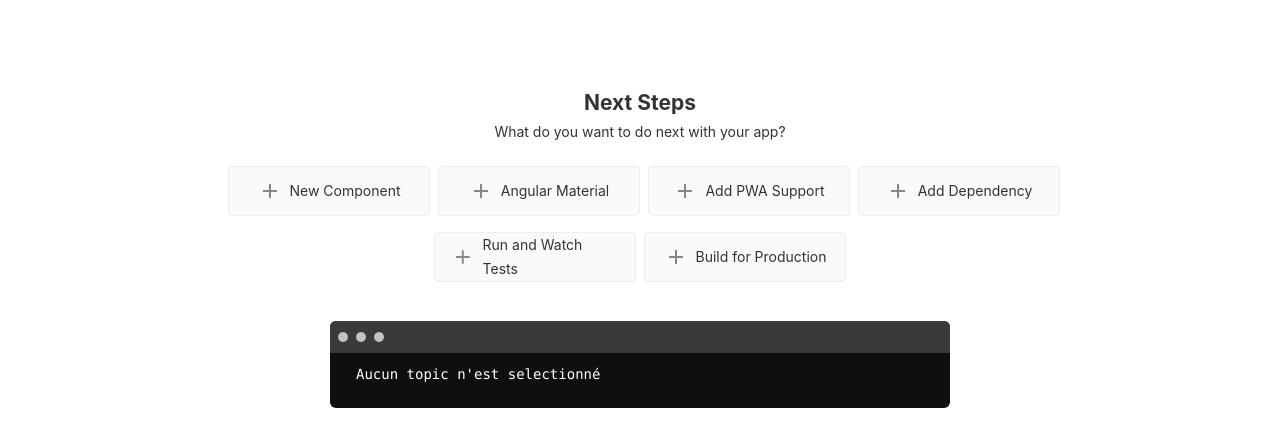
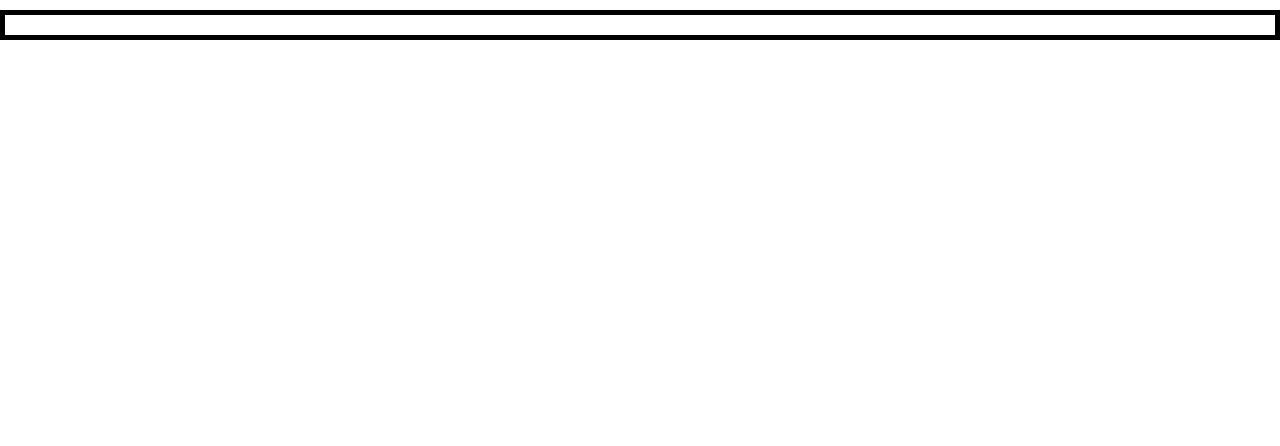
Before and after one commit to sncf-up2dev/angular-exercices, an Angular app: page / in a window 1280 px wide. Shown: the top 446 px of the page. Built offline with nearby package versions, Linux system fonts and the light colour scheme.

Commit message:
Base de l'exercice app folder

```diff
--- /dev/null
+++ b/src/app/folder-component/folder.component.ts
@@ -0,0 +1,32 @@
+import { Component, NgModule, inject } from "@angular/core";
+import { BrowserModule } from "@angular/platform-browser";
+import { Tree } from "./tree.component";
+import { CommonModule } from "@angular/common";
+import { FormsModule } from "@angular/forms";
+import { TreeComponent } from "./tree.component";
+
+@Component({
+    standalone: true,
+    selector: 'app-root',
+    template: `
+        <app-tree [tree]="folder" />
+    `,
+    imports: [TreeComponent],
+})
+export class FolderComponent {
+
+    readonly folder = new Tree(
+        "root",
+        [
+            new Tree(
+                "folder",
+                [
+                    new Tree("data"),
+                    new Tree("confidential")
+                ]
+            ),
+            new Tree("readme")
+        ]
+    )
+
+}
--- /dev/null
+++ b/src/app/folder-component/tree.component.ts
@@ -0,0 +1,27 @@
+import { CommonModule } from "@angular/common";
+import { Component, HostListener, InjectionToken, Input, OnInit, Pipe, PipeTransform, SkipSelf, inject } from "@angular/core";
+
+export class Tree {
+    constructor(
+        public value: string,
+        public children: Tree[] = []
+    ) { }
+}
+
+@Component({
+    standalone: true,
+    imports: [CommonModule],
+
+    selector: 'app-tree',
+    template: `
+    <div class="border">
+
+    </div>
+    `,
+})
+export class TreeComponent {
+
+    @Input({ required: true })
+    tree!: Tree
+
+}
--- a/src/main.ts
+++ b/src/main.ts
@@ -3,12 +3,13 @@ import { bootstrapApplication } from '@angular/platform-browser';
 import { PipesArrayComponent } from './app/pipes-exercice/pipes-array.component';
 import { VideoPlayerComponent } from './app/video-player/video-player.component';
 import { AppModule } from './app/demo-project/app.module';
+import { AppComponent } from './app/demo-project/app.component';
+import { FolderComponent } from './app/folder-component/folder.component';
 
-
+/*
 platformBrowserDynamic().bootstrapModule(AppModule)
   .catch(err => console.error(err));
+*/
 
-/*
-bootstrapApplication(PipesArrayComponent)
+bootstrapApplication(FolderComponent)
   .catch((err) => console.error(err));
-*/
```
